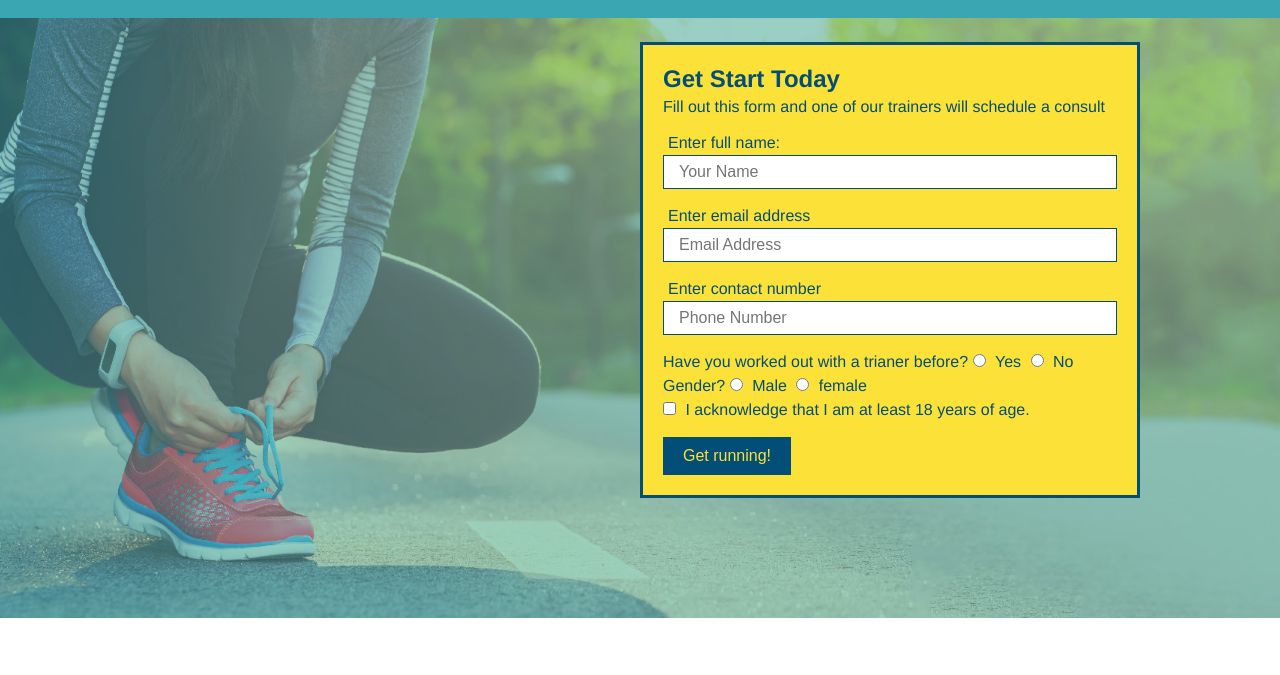
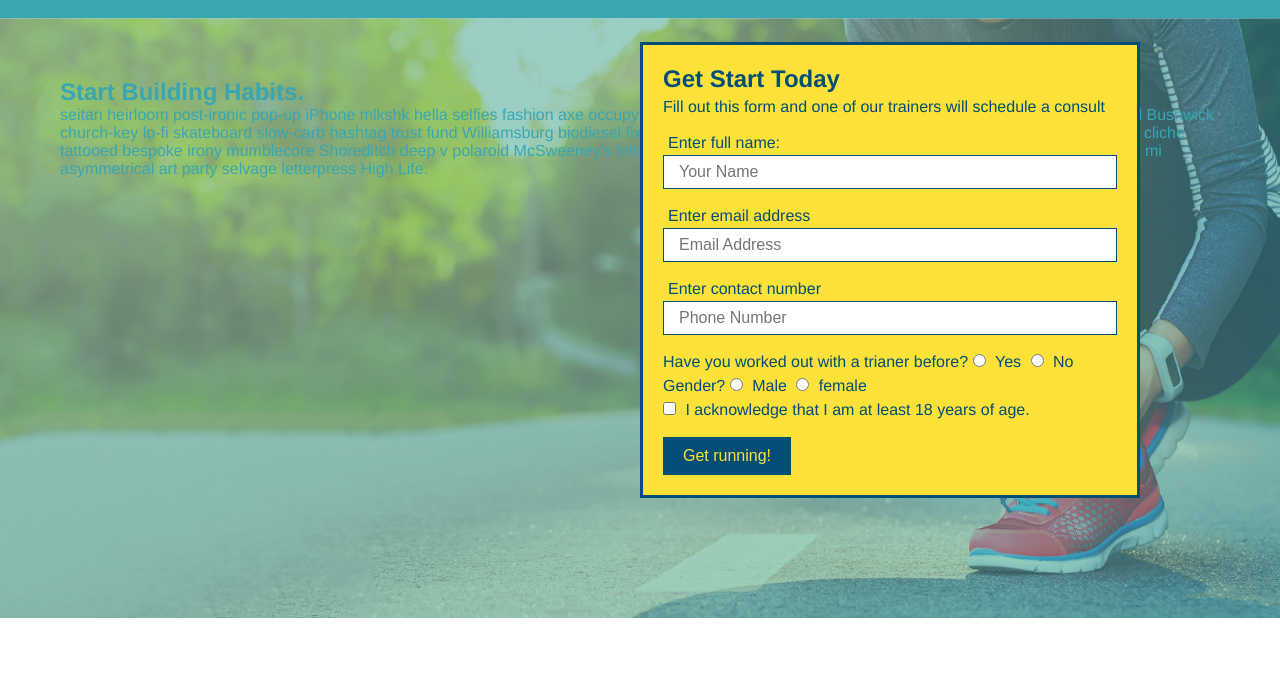
Before and after one commit to chenkrkic/run-buddy1, a plain HTML site: page index.html in a window 1280 px wide. Shown: the part 64-739 px from the top of the page. Drawn offline with Linux system fonts and the light colour scheme.

Commit message:
add content to hero, replace image

```diff
--- a/index.html
+++ b/index.html
@@ -31,8 +31,22 @@
       </nav>
   </header>
 
+  <!--Updates for Hero Section-->
+  <!-- <div class="hero-cta">
+      <h2>Start Building Habits.</h2>
+      <p>
+        seitan heirloom post-ironic pop-up iPhone mlkshk hella selfies fashion axe occupy readymade put a bird on it messenger bag Wes Anderson Schlitz plaid Bushwick church-key lo-fi skateboard slow-carb hashtag trust fund Williamsburg biodiesel fixie farm-to-table 8-bit banjo XOXO Banksy chillwave bicycle rights retro cliche tattooed bespoke irony mumblecore Shoreditch deep v polaroid McSweeney's bitters cray gentrify tofu Marfa you probably haven't heard of them yr banh mi asymmetrical art party selvage letterpress High Life.
+      </p>
+  </div> -->
+
   <!-- hero/jumbotron-->
   <section class="hero">
+    <div class="hero-cta">
+        <h2>Start Building Habits.</h2>
+        <p>
+          seitan heirloom post-ironic pop-up iPhone mlkshk hella selfies fashion axe occupy readymade put a bird on it messenger bag Wes Anderson Schlitz plaid Bushwick church-key lo-fi skateboard slow-carb hashtag trust fund Williamsburg biodiesel fixie farm-to-table 8-bit banjo XOXO Banksy chillwave bicycle rights retro cliche tattooed bespoke irony mumblecore Shoreditch deep v polaroid McSweeney's bitters cray gentrify tofu Marfa you probably haven't heard of them yr banh mi asymmetrical art party selvage letterpress High Life.
+        </p>
+    </div>
       <div class="hero-form">
           <h3>Get Start Today</h3>
           <p>Fill out this form and one of our trainers will schedule a consult</p>
--- a/style1.css
+++ b/style1.css
@@ -63,13 +63,13 @@ section {
 }
 /* Hero style start */
 .hero {
-  background-image: url("assets/image/hero-bg.jpg");
+  background-image: url("assets/image/flipped-hero-image.jpg");
   height: 600px;
   background-position: center;
   background-size: cover;
   position: relative;
 }
-/* Hero style end */
+
 .hero-form {
   color: #024e76;
   background-color: #fce138;
```
Also changed, not shown: assets/image/flipped-hero-image.jpg (added).
